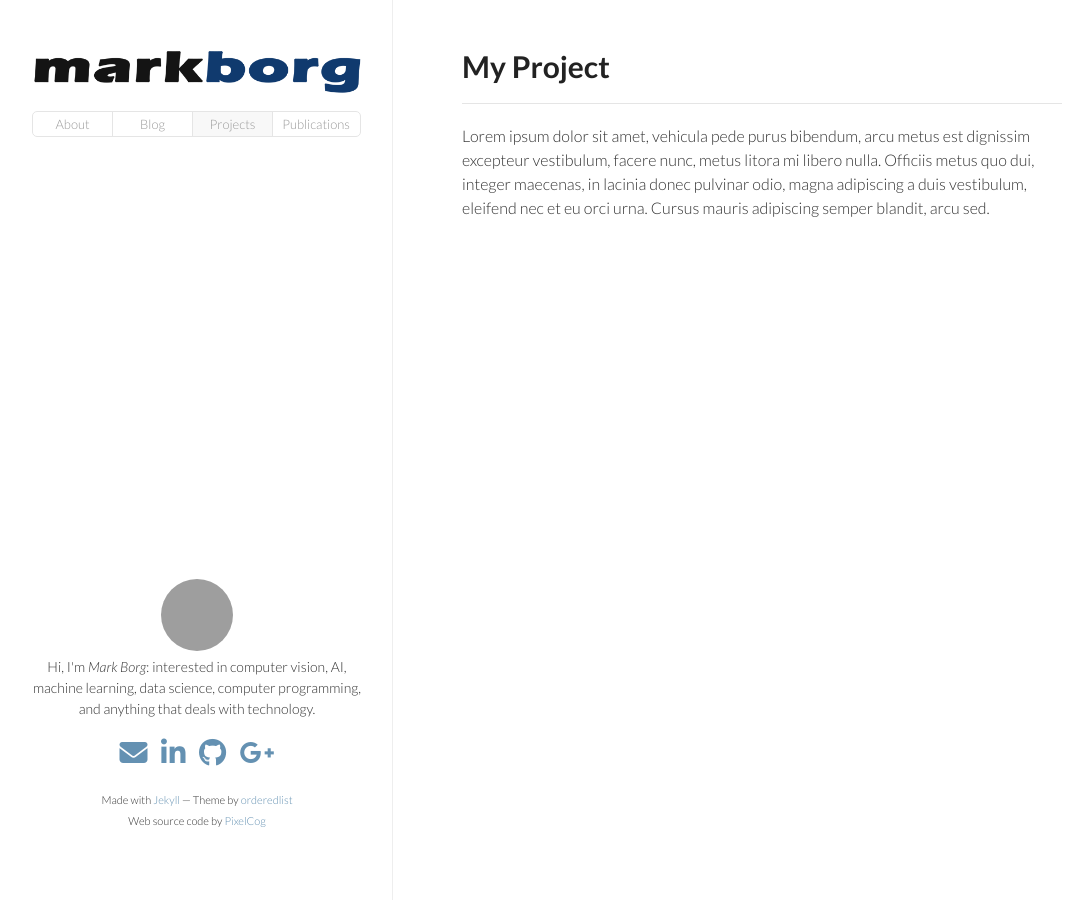
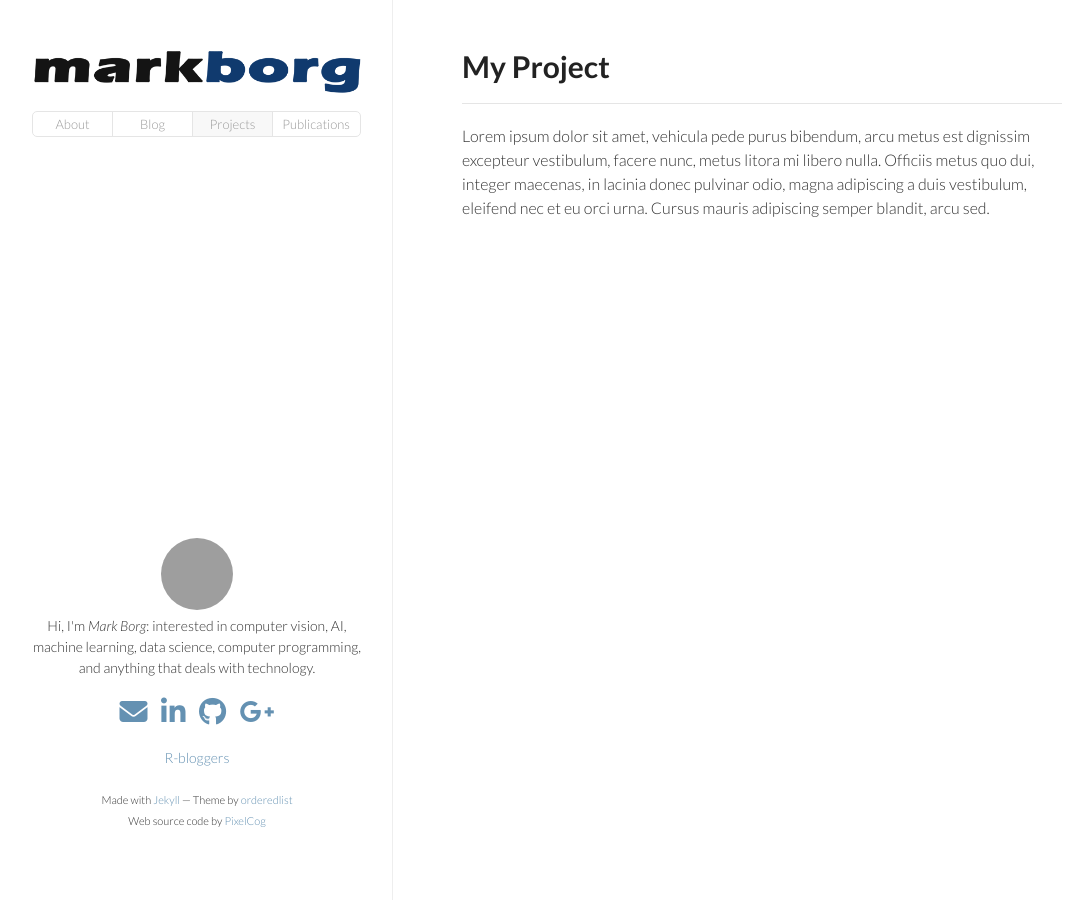
Before and after one commit to mark-borg/Mark-Borg.github.io, a Jekyll site: the page built from _pages/my_project.md, in a window 1280 px wide. Shown: the whole page, without its empty margins (93-1158 px from the left). Built offline with Jekyll 4.4.1, drawn with Linux system fonts in a browser that asks for light colours; nearby versions of some CDN libraries; comment, search, counter and statistics services are not loaded; grey boxes are pictures that could not be loaded.

Commit message:
- added link to R-bloggers in side bar

```diff
--- a/_layouts/default.html
+++ b/_layouts/default.html
@@ -45,6 +45,11 @@
 				   &nbsp; &nbsp; <a href="https://plus.google.com/u/0/+MarkBorg18"><span><i class="fa fa-google-plus fa-2x" alt="googleplus"></i></span></a>
 				</p>
 {% endif %}
+
+				<p>
+					<a href="https://www.r-bloggers.com">R-bloggers</a>
+				</p>
+
 				<p>
 					<!-- small>© {{ site.time | date: '%Y' }} Acme Inc.</small><br / -->
 					<small>Made with <a href="http://jekyllrb.com/">Jekyll</a> &mdash; Theme by <a href="https://github.com/orderedlist">orderedlist</a></small><br />
```
